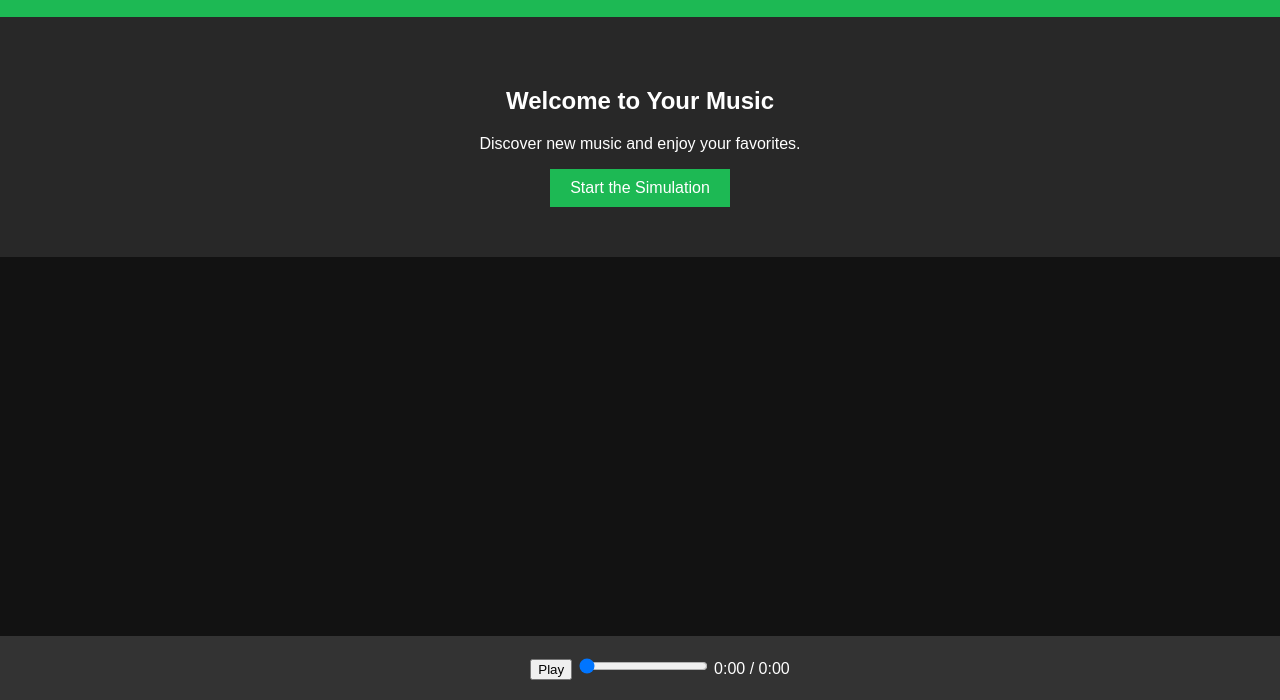
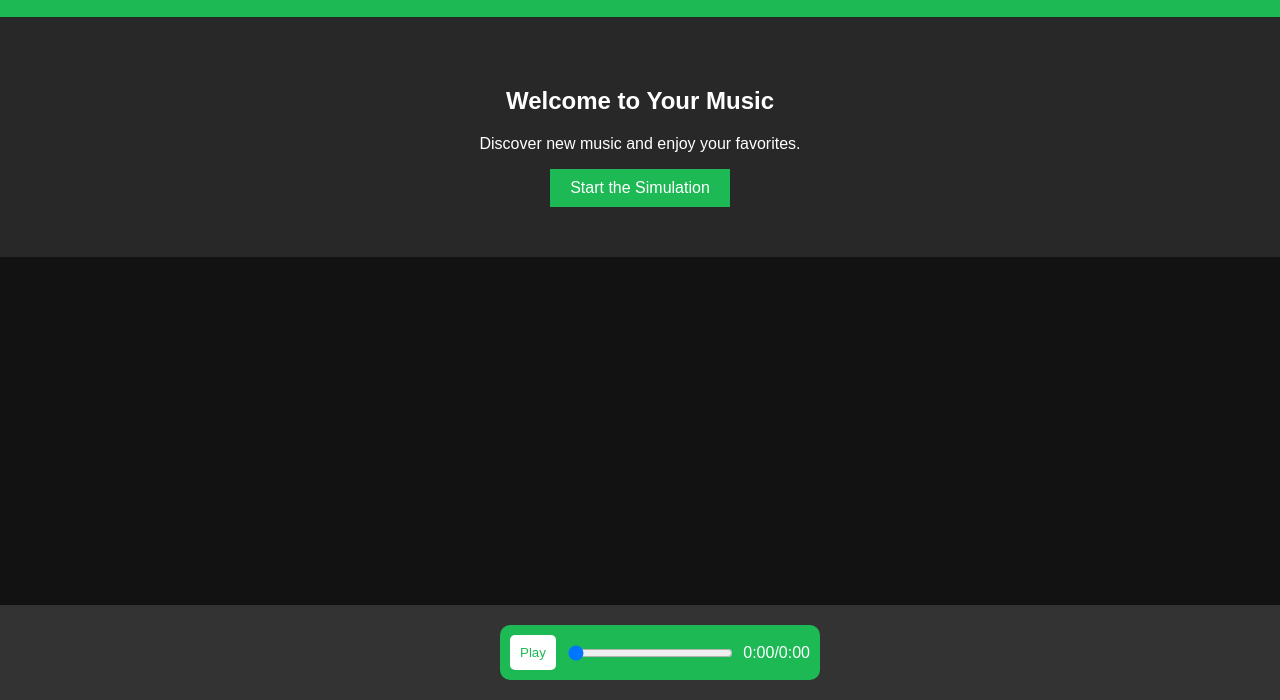
Before and after one commit to Justchillin15/AudioMediaEtech, a plain HTML site: page index.html in a window 1280 px wide. Shown: the part 100-800 px from the top of the page. Drawn offline with Linux system fonts and the light colour scheme.

Commit message:
Update styles.css

```diff
--- a/styles.css
+++ b/styles.css
@@ -1,5 +1,3 @@
-/* Add this to your existing CSS file */
-
 html, body {
     height: 100%;
     margin: 0;
@@ -162,3 +160,33 @@ footer {
     text-align: center;
     padding: 0;
 }
+
+.audio-player {
+    display: flex;
+    align-items: center;
+    background-color: #1db954; /* Spotify green */
+    padding: 10px;
+    border-radius: 10px;
+    margin-top: 20px;
+    max-width: 300px; /* Set a maximum width */
+    margin: 0 auto; /* Center the audio player */
+}
+
+.audio-player button {
+    background-color: #ffffff;
+    color: #1db954;
+    border: none;
+    border-radius: 5px;
+    padding: 10px;
+    cursor: pointer;
+    margin-right: 10px;
+}
+
+.audio-player input[type="range"] {
+    flex: 1;
+    margin-right: 10px;
+}
+
+.audio-player span {
+    color: #ffffff;
+}
```
